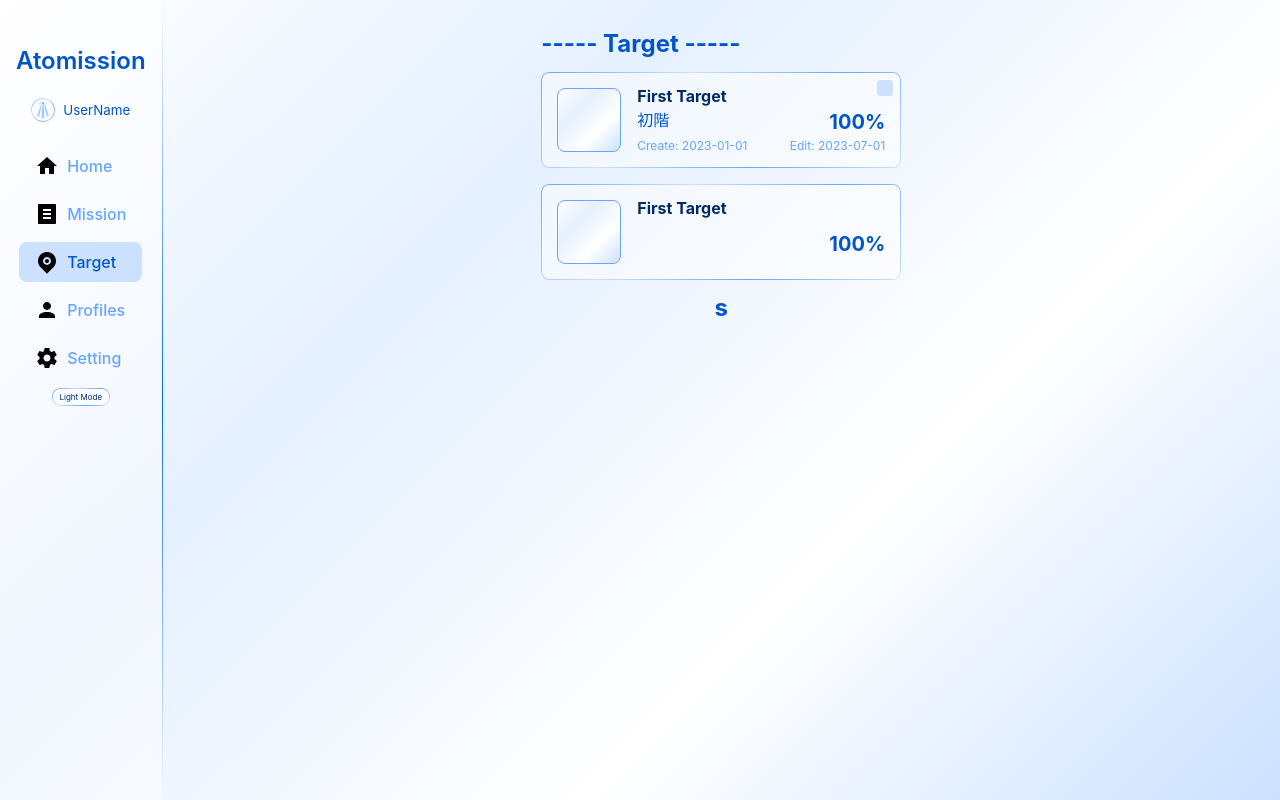
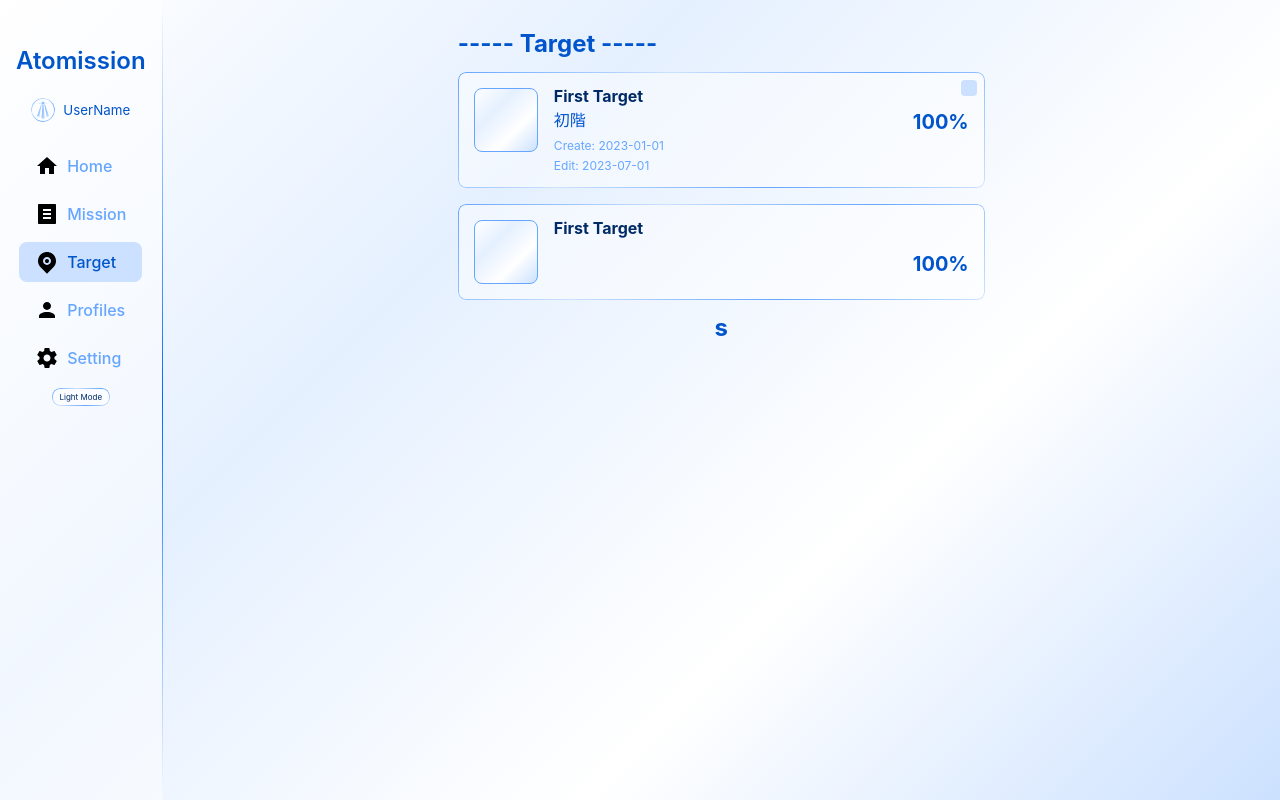
Before and after one commit to silence870121/Atomission, a Vue app: page /targets in a window 1280 px wide. Built offline with nearby package versions, Linux system fonts and the light colour scheme.

Commit message:
Update Target style

```diff
--- a/src/components/Project/TargetCard.vue
+++ b/src/components/Project/TargetCard.vue
@@ -20,6 +20,10 @@ defineProps({
             <p class="target-progress">{{ progress }}%</p>
             <p v-if="detail" class="target-date">
                 <span>Create: {{ createDate }}</span>
+
+            </p>
+            <p v-if="detail" class="target-date">
+
                 <span>Edit: {{ modifiedDate }}</span>
             </p>
         </div>
@@ -30,7 +34,7 @@ defineProps({
 <style scoped>
 .target-card {
     flex: 1;
-    max-width: 22.5rem;
+    /* max-width: calc(100%/3*2 - 0.25rem); */
     color: var(--on-surface-color);
     background-color: var(--surface-color);
     border-radius: var(--border-radius-md);
@@ -88,6 +92,10 @@ defineProps({
     width: 100%;
 }
 
+.target-date span {
+    white-space: nowrap;
+}
+
 .target-track {
     width: 1rem;
     height: 1rem;
--- a/src/views/Home.vue
+++ b/src/views/Home.vue
@@ -51,7 +51,6 @@ import TargetCard from '@/components/Project/TargetCard.vue';
 }
 
 .home-sub {
-    width: 15rem;
     background-color: rgba(0, 0, 0, 0.25);
     padding: 1rem 0;
 }
@@ -99,7 +98,7 @@ import TargetCard from '@/components/Project/TargetCard.vue';
     border-radius: var(--border-radius-md);
 }
 
-@media (max-width: 640px) {
+@media (max-width: 768px) {
     .home-sub {
         display: none;
     }
```
